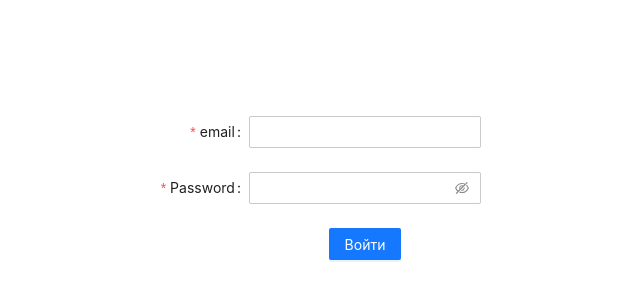
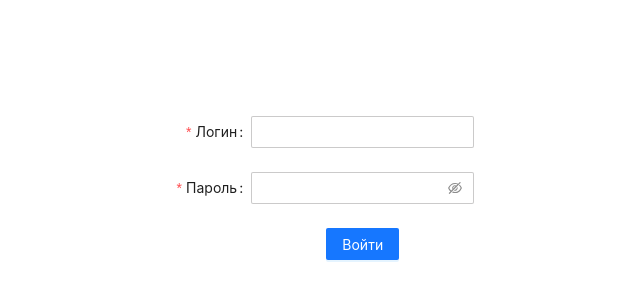
Before and after one commit to TheKostVK/john_bout_frontend, a React (Create React App) app: page / in a window 1280 px wide. Shown: the part 200-500 px from the top of the page, without its empty margins (333-973 px from the left). Built offline with nearby package versions, Linux system fonts and the light colour scheme.

Commit message:
Реализована примитивная авторизация

```diff
--- a/src/pages/login/login.tsx
+++ b/src/pages/login/login.tsx
@@ -63,15 +63,15 @@ const LoginPage = () => {
                 autoComplete="off"
             >
                 <Form.Item<ILoginRequest>
-                    label="email"
-                    name="email"
+                    label="Логин"
+                    name="username"
                     rules={ [{ required: true, message: 'Please input your username!' }] }
                 >
                     <Input/>
                 </Form.Item>
 
                 <Form.Item<ILoginRequest>
-                    label="Password"
+                    label="Пароль"
                     name="password"
                     rules={ [{ required: true, message: 'Please input your password!' }] }
                 >
--- a/src/services/interface/IAuthService.ts
+++ b/src/services/interface/IAuthService.ts
@@ -4,7 +4,7 @@ import { IResponseBase } from "./globalTypes";
  * Интерфейс пользователя
  */
 export interface IUser {
-    email: string;
+    username: string;
     password: string;
 }
 
@@ -12,7 +12,7 @@ export interface IUser {
  * Интерфейс запроса авторизации
  */
 export interface ILoginRequest {
-    email: string;
+    username: string;
     password: string;
 }
 
```
